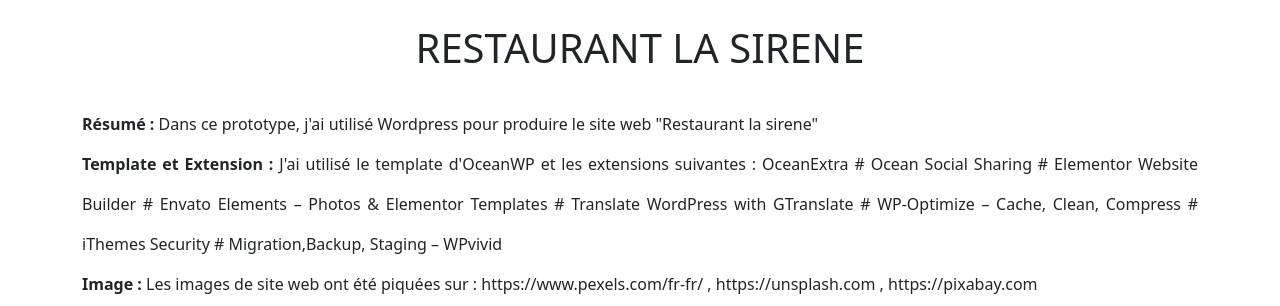
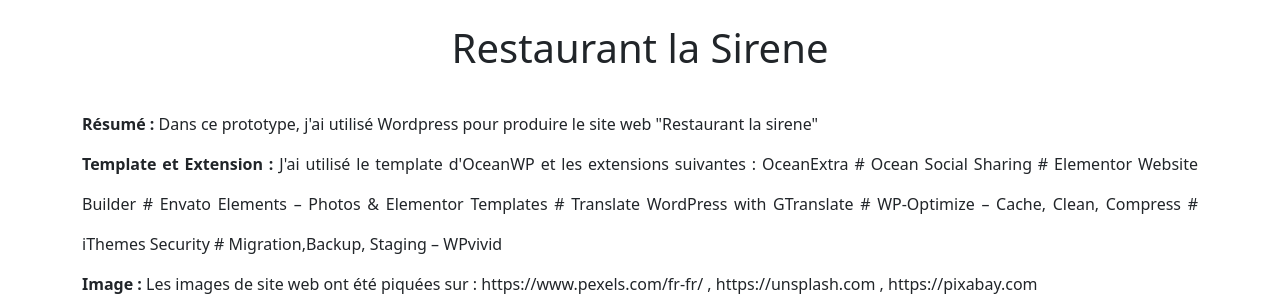
Before and after one commit to labouzsassi/restaurantlasirene, a plain HTML site: page index.html in a window 1280 px wide. Shown: the top 306 px of the page. Drawn offline with nearby package versions, Linux system fonts and the light colour scheme.

Commit message:
Update index.html

```diff
--- a/index.html
+++ b/index.html
@@ -6,14 +6,14 @@
     <meta http-equiv="X-UA-Compatible" content="IE=edge">
     <meta name="viewport" content="width=device-width, initial-scale=1.0">
     <link href="https://cdn.jsdelivr.net/npm/bootstrap@5.1.3/dist/css/bootstrap.min.css" rel="stylesheet">
-    <title>New House</title>
+    <title>Restaurant la Sirene</title>
     <link rel="icon" href="images/icon restaurant la sirene.png">
 </head>
 
 <body>
     <div class="container">
         <div class="row">
-            <h1 class="py-4 text-uppercase text-center">Restaurant la sirene</h1>
+            <h1 class="py-4 text-center">Restaurant la Sirene</h1>
             <div class="pb-4" style="line-height:2.5em;text-align: justify;"><b>Résumé : </b>Dans ce prototype, j'ai
                 utilisé
                 Wordpress pour produire le site web "Restaurant la sirene"<br>
```
